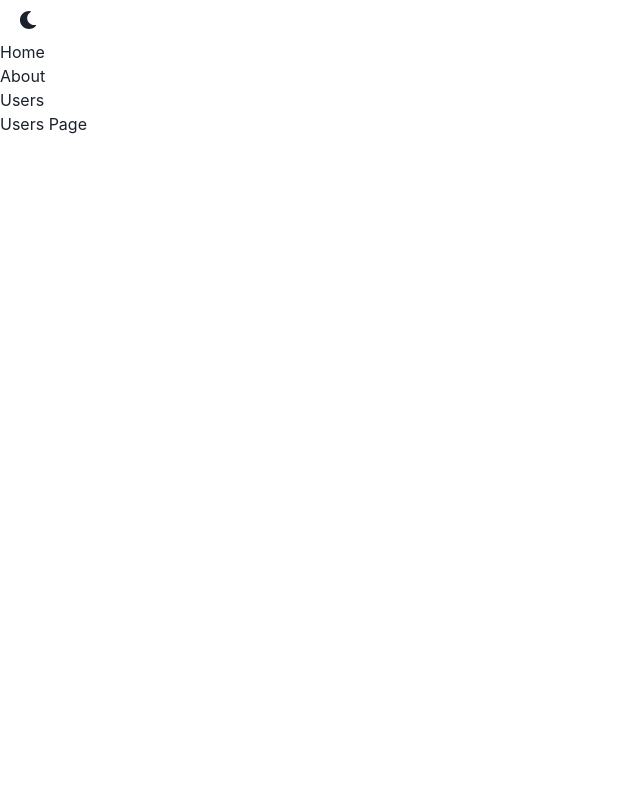
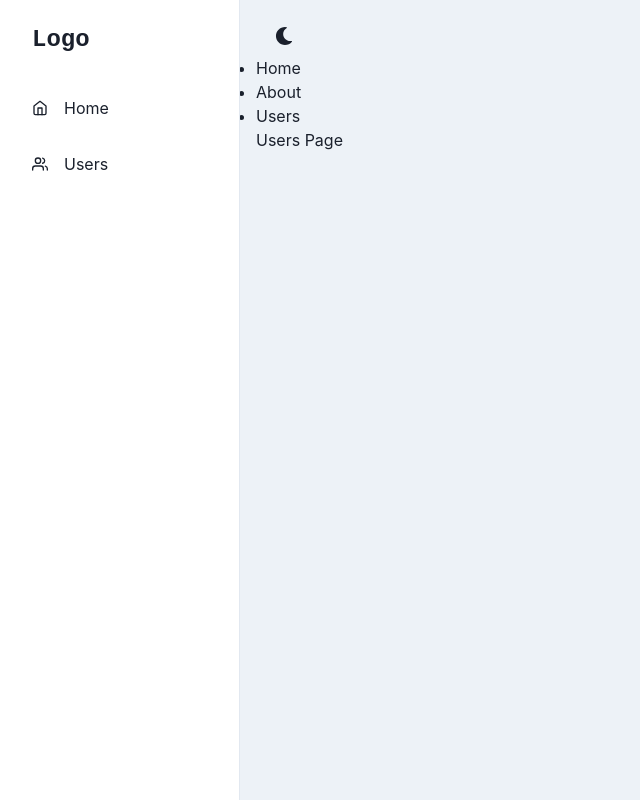
Before and after one commit to danhaus/analytics-web-prisma-react, a React (Create React App) app in the folder packages/dashboard/: page /users in a window 1280 px wide. Shown: the whole page, without its empty margins (0-640 px from the left). Built offline with nearby package versions, Linux system fonts and the light colour scheme.

Commit message:
feat(Sidebar): add modified sidebar from chakra templates

```diff
--- a/packages/dashboard/src/App.tsx
+++ b/packages/dashboard/src/App.tsx
@@ -1,13 +1,16 @@
 import * as React from 'react';
-import { ChakraProvider, theme } from '@chakra-ui/react';
+import { ChakraProvider } from '@chakra-ui/react';
 
 import { BrowserRouter as Router, Link, Route, Switch } from 'react-router-dom';
 import UsersPage from './users/pages/UsersPage';
 import { ColorModeSwitcher } from "./ColorModeSwitcher";
+import Sidebar from "./navigation/components/Sidebar";
+import theme from "./theme";
 
 export const App = () => (
   <ChakraProvider theme={theme}>
     <Router>
+      <Sidebar>
       <ColorModeSwitcher/>
       <nav>
         <ul>
@@ -28,6 +31,7 @@ export const App = () => (
           <UsersPage />
         </Route>
       </Switch>
+      </Sidebar>
     </Router>
   </ChakraProvider>
 );
--- /dev/null
+++ b/packages/dashboard/src/navigation/components/Sidebar/MobileNav.tsx
@@ -0,0 +1,34 @@
+import { Flex, FlexProps, IconButton, Text, useColorModeValue } from "@chakra-ui/react";
+import { FiMenu } from "react-icons/fi";
+import React from "react";
+
+interface MobileProps extends FlexProps {
+  onOpen: () => void;
+}
+const MobileNav = ({ onOpen, ...rest }: MobileProps) => {
+  return (
+    <Flex
+      ml={{ base: 0, md: 60 }}
+      px={{ base: 4, md: 24 }}
+      height="20"
+      alignItems="center"
+      bg={useColorModeValue('white', 'gray.900')}
+      borderBottomWidth="1px"
+      borderBottomColor={useColorModeValue('gray.200', 'gray.700')}
+      justifyContent="flex-start"
+      {...rest}>
+      <IconButton
+        variant="outline"
+        onClick={onOpen}
+        aria-label="open menu"
+        icon={<FiMenu />}
+      />
+
+      <Text fontSize="2xl" ml="8" fontFamily="monospace" fontWeight="bold">
+        Logo
+      </Text>
+    </Flex>
+  );
+};
+
+export default MobileNav;
--- /dev/null
+++ b/packages/dashboard/src/navigation/components/Sidebar/NavItem.tsx
@@ -0,0 +1,44 @@
+import { Flex, FlexProps, Icon, Link } from '@chakra-ui/react';
+import React, { ReactText } from 'react';
+import { IconType } from 'react-icons';
+import { Link as RouterLink } from 'react-router-dom';
+
+interface NavItemProps extends FlexProps {
+  icon: IconType;
+  children: ReactText;
+  path: string;
+}
+
+const NavItem = ({ icon, children, path, ...rest }: NavItemProps) => {
+  return (
+    <Link as={RouterLink} to={path} style={{ textDecoration: 'none' }}>
+      <Flex
+        align="center"
+        p="4"
+        mx="4"
+        borderRadius="lg"
+        role="group"
+        cursor="pointer"
+        _hover={{
+          bg: 'cyan.400',
+          color: 'white',
+        }}
+        {...rest}
+      >
+        {icon && (
+          <Icon
+            mr="4"
+            fontSize="16"
+            _groupHover={{
+              color: 'white',
+            }}
+            as={icon}
+          />
+        )}
+        {children}
+      </Flex>
+    </Link>
+  );
+};
+
+export default NavItem;
--- /dev/null
+++ b/packages/dashboard/src/navigation/components/Sidebar/Sidebar.tsx
@@ -0,0 +1,86 @@
+// Take from https://chakra-templates.dev/navigation/sidebar
+// Modified by Daniel Hausner
+import React, { ReactNode } from 'react';
+import {
+  Box,
+  CloseButton,
+  Flex,
+  useColorModeValue,
+  Drawer,
+  DrawerContent,
+  Text,
+  useDisclosure,
+  BoxProps,
+} from '@chakra-ui/react';
+import { FiHome, FiUsers } from "react-icons/fi";
+import { IconType } from 'react-icons';
+import MobileNav from './MobileNav';
+import NavItem from './NavItem';
+
+interface LinkItemProps {
+  name: string;
+  icon: IconType;
+  path: string;
+}
+
+const LinkItems: Array<LinkItemProps> = [
+  { name: 'Home', icon: FiHome, path: '/' },
+  { name: 'Users', icon: FiUsers, path: '/users' },
+];
+
+export default function SimpleSidebar({ children }: { children: ReactNode }) {
+  const { isOpen, onOpen, onClose } = useDisclosure();
+  return (
+    <Box minH="100vh" bg={useColorModeValue('gray.100', 'gray.900')}>
+      <SidebarContent onClose={() => onClose} display={{ base: 'none', md: 'block' }} />
+      <Drawer
+        autoFocus={false}
+        isOpen={isOpen}
+        placement="left"
+        onClose={onClose}
+        returnFocusOnClose={false}
+        onOverlayClick={onClose}
+        size="full"
+      >
+        <DrawerContent>
+          <SidebarContent onClose={onClose} />
+        </DrawerContent>
+      </Drawer>
+      {/* mobilenav */}
+      <MobileNav display={{ base: 'flex', md: 'none' }} onOpen={onOpen} />
+      <Box ml={{ base: 0, md: 60 }} p="4">
+        {children}
+      </Box>
+    </Box>
+  );
+}
+
+interface SidebarProps extends BoxProps {
+  onClose: () => void;
+}
+
+const SidebarContent = ({ onClose, ...rest }: SidebarProps) => {
+  return (
+    <Box
+      bg={useColorModeValue('white', 'gray.900')}
+      borderRight="1px"
+      borderRightColor={useColorModeValue('gray.200', 'gray.700')}
+      w={{ base: 'full', md: 60 }}
+      pos="fixed"
+      h="full"
+      {...rest}
+    >
+      <Flex h="20" alignItems="center" mx="8" justifyContent="space-between">
+        <Text fontSize="2xl" fontFamily="monospace" fontWeight="bold">
+          Logo
+        </Text>
+        <CloseButton display={{ base: 'flex', md: 'none' }} onClick={onClose} />
+      </Flex>
+      {LinkItems.map((link) => (
+        <NavItem key={link.name} icon={link.icon} path={link.path}>
+          {link.name}
+        </NavItem>
+      ))}
+    </Box>
+  );
+};
--- /dev/null
+++ b/packages/dashboard/src/navigation/components/Sidebar/index.ts
@@ -0,0 +1 @@
+export { default } from './Sidebar';
--- /dev/null
+++ b/packages/dashboard/src/theme.ts
@@ -0,0 +1,15 @@
+// theme.ts
+
+// 1. import `extendTheme` function
+import { extendTheme, ThemeConfig } from "@chakra-ui/react"
+
+// 2. Add your color mode config
+const config : ThemeConfig = {
+  initialColorMode: "light",
+  useSystemColorMode: false,
+}
+
+// 3. extend the theme
+const theme = extendTheme({ config })
+
+export default theme
```
